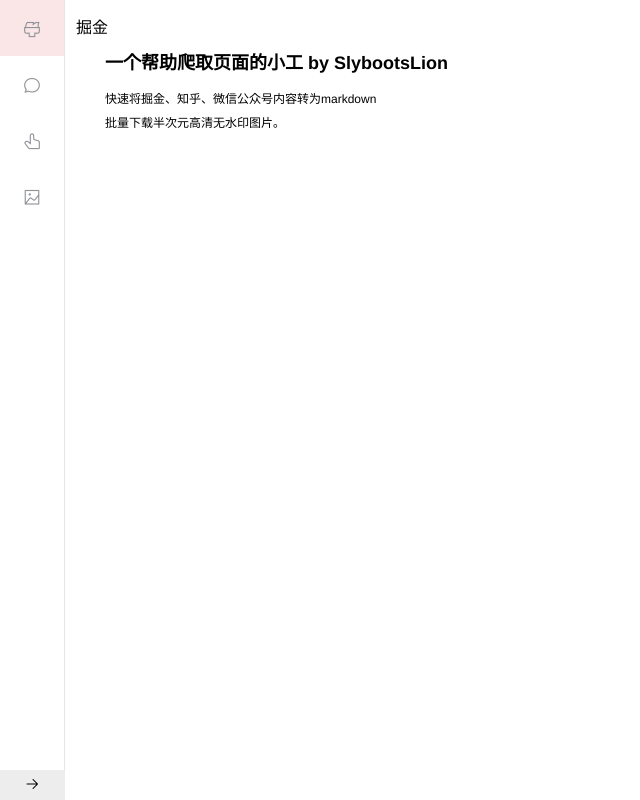
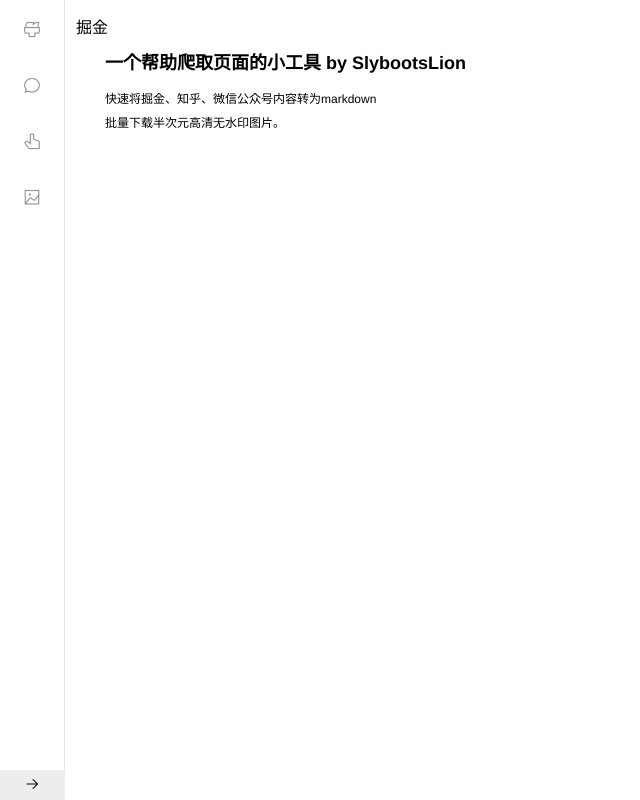
Before and after one commit to slybootslion/my-crawler, a Vue app in the folder crawler-client-vue3/: page / in a window 1280 px wide. Shown: the whole page, without its empty margins (0-640 px from the left). Built offline with nearby package versions, Linux system fonts and the light colour scheme.

Commit message:
2021-02-23 15:18:06

```diff
--- a/crawler-client-vue3/src/views/Home.vue
+++ b/crawler-client-vue3/src/views/Home.vue
@@ -1,6 +1,6 @@
 <template>
   <div class="container">
-    <h1 class="title">一个帮助爬取页面的小工 by SlybootsLion</h1>
+    <h1 class="title">一个帮助爬取页面的小工具 by SlybootsLion</h1>
     <div class="txt">快速将掘金、知乎、微信公众号内容转为markdown</div>
     <div class="txt">批量下载半次元高清无水印图片。</div>
   </div>
```
Also changed, not shown: 2 other files (tests, documents, lock files or other folders).
